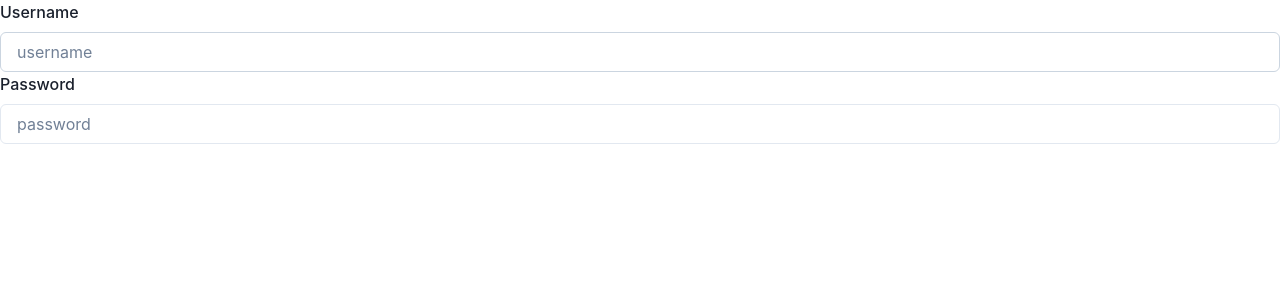
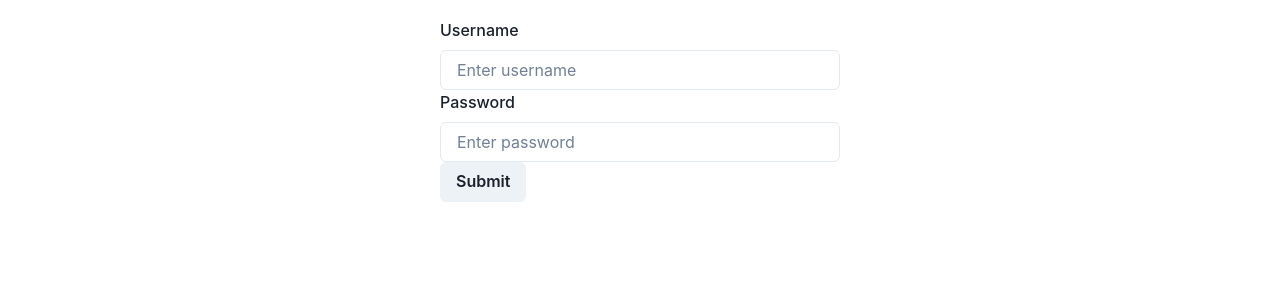
Before and after one commit to Wetooa/ben-awad-fullstack-guide, a Next.js app in the folder client/: page /register in a window 1280 px wide. Shown: the top 300 px of the page. Built offline with nearby package versions, Linux system fonts and the light colour scheme.

Commit message:
imput fields

```diff
--- /dev/null
+++ b/client/components/InputField.tsx
@@ -0,0 +1,35 @@
+import {
+  FormControl,
+  FormErrorMessage,
+  FormLabel,
+  Input,
+} from "@chakra-ui/react";
+import { useField } from "formik";
+import React, { InputHTMLAttributes } from "react";
+
+type InputFieldProps = InputHTMLAttributes<HTMLInputElement> & {
+  name: string;
+  label: string;
+  placeholder: string;
+};
+
+const InputField: React.FC<InputFieldProps> = (props) => {
+  const [field, { error }] = useField(props);
+
+  return (
+    <FormControl isInvalid={!!error}>
+      <FormLabel htmlFor={field.name} style={{ textTransform: "capitalize" }}>
+        {props.label}
+      </FormLabel>
+      <Input
+        {...field}
+        id={field.name}
+        placeholder={
+          props.placeholder[0].toUpperCase() + props.placeholder.substring(1)
+        }
+      />
+      {error ? <FormErrorMessage>{error}</FormErrorMessage> : null}
+    </FormControl>
+  );
+};
+export default InputField;
--- /dev/null
+++ b/client/components/Wrapper.tsx
@@ -0,0 +1,21 @@
+import { Box } from "@chakra-ui/react";
+import React from "react";
+
+interface WrapperProps {
+  children: React.ReactNode;
+  variant?: "small" | "regular";
+}
+
+const Wrapper: React.FC<WrapperProps> = ({ children, variant = "regular" }) => {
+  return (
+    <Box
+      maxW={variant === "regular" ? "800px" : "400px"}
+      width="100%"
+      mt="18px"
+      mx="auto"
+    >
+      {children}
+    </Box>
+  );
+};
+export default Wrapper;
--- a/client/next.config.ts
+++ b/client/next.config.js
@@ -1,5 +1,5 @@
 /** @type {import('next').NextConfig} */
-export const nextConfig = {
+const nextConfig = {
   reactStrictMode: true,
   swcMinify: true,
 };
--- a/client/pages/register.tsx
+++ b/client/pages/register.tsx
@@ -1,11 +1,18 @@
-import React from "react";
+import React, {
+  ChangeEvent,
+  ChangeEventHandler,
+  FunctionComponent,
+} from "react";
 import {
+  Button,
   FormControl,
   FormErrorMessage,
   FormLabel,
   Input,
 } from "@chakra-ui/react";
 import { Formik, Form } from "formik";
+import Wrapper from "../components/Wrapper";
+import InputField from "../components/InputField";
 
 interface RegisterProps {}
 
@@ -14,43 +21,38 @@ interface FormValuesProps {
     username: string;
     password: string;
   };
-  handleChange: Function;
+  handleChange: ChangeEventHandler;
 }
 
 const Register: React.FC<RegisterProps> = ({}) => {
-  const handleChange = () => {};
-
   return (
+    <Wrapper variant="small">
       <Formik
         initialValues={{ username: "", password: "" }}
         onSubmit={(values) => console.log(values)}
       >
-      {({ values, handleChange }: FormValuesProps) => (
+        {({ values }: FormValuesProps) => (
           <Form>
-          <FormControl>
-            <FormLabel htmlFor="username">Username</FormLabel>
-            <Input
+            <InputField
+              name="username"
+              placeholder="enter username"
               value={values.username}
-              id="username"
-              placeholder="username"
-              onChange={() => handleChange}
+              label="username"
             />
-            <FormErrorMessage>{}</FormErrorMessage>
-          </FormControl>
 
-          <FormControl>
-            <FormLabel htmlFor="password">Password</FormLabel>
-            <Input
+            <InputField
+              name="password"
+              placeholder="enter password"
               value={values.password}
-              id="password"
-              placeholder="password"
-              onChange={() => handleChange}
+              label="password"
             />
-            <FormErrorMessage>{}</FormErrorMessage>
-          </FormControl>
+
+            {/* <button type="submit">click me</button> */}
+            <Button type="submit">Submit</Button>
           </Form>
         )}
       </Formik>
+    </Wrapper>
   );
 };
 export default Register;
--- a/client/tsconfig.json
+++ b/client/tsconfig.json
@@ -15,6 +15,6 @@
     "jsx": "preserve",
     "incremental": true
   },
-  "include": ["next-env.d.ts", "**/*.ts", "**/*.tsx"],
+  "include": ["next-env.d.ts", "**/*.ts", "**/*.tsx", "next.config.js"],
   "exclude": ["node_modules"]
 }
```
Lines whose indentation alone changed are shown as unchanged.
